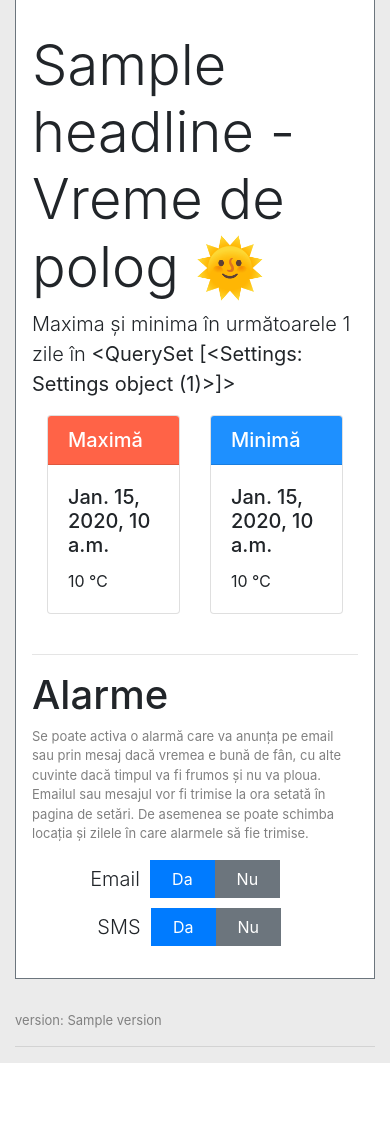
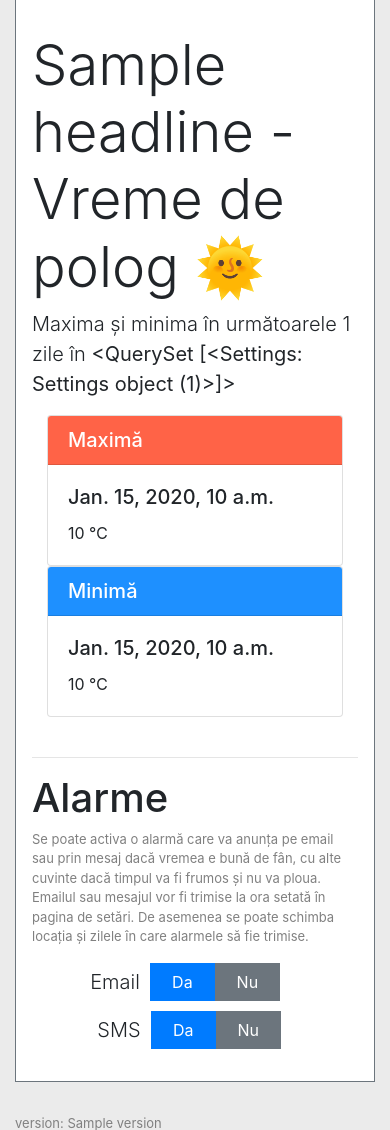
Before and after one commit to fdanci/home_weather, a Django app: template weather/templates/weather/index.html in a window 390 px wide. Shown: the part 83-1213 px from the top of the page. Before the commit the page ends 1146 px from the top, so only its background shows below. Run offline with Django 3.2, Linux system fonts and the light colour scheme; tables that the repository leaves empty hold one stand-in row (values such as "Sample post"); the template is opened without the code that fills it: values that come from a table or form of the project are taken from there, most other values are stand-ins (such as "Sample title", 1, 10 or a date in 2020); parts of the project's set-up code (start-up, migrations or seed data) failed here and were passed over; some libraries are stand-ins or nearby versions.

Commit message:
Fix mx/min responsiveness on small display

```diff
--- a/weather/templates/weather/index.html
+++ b/weather/templates/weather/index.html
@@ -11,8 +11,8 @@
     {% endif %}
     <p class="lead">Maxima și minima în următoarele {{ forecast_length }} zile în <b>{{ location }}</b></p>
     <div class="row mx-auto">
-        <div class="col">
-            <div class="card mx-auto" style="max-width:16rem; background-color:white;">
+        <div class="col-12 col-sm-6">
+            <div class="card mx-auto" style="max-width:20rem; background-color:white;">
                 <h5 class="card-header" style="background-color:Tomato; color:white;">Maximă</h5>
                 <div class="card-body">
                     <h5 class="card-title">{{ max_temperature_date }}</h5>
@@ -20,8 +20,8 @@
                 </div>
             </div>
         </div>
-        <div class="col">
-            <div class="card mx-auto" style="max-width:16rem; background-color:white;">
+        <div class="col-12 col-sm-6">
+            <div class="card mx-auto" style="max-width:20rem; background-color:white;">
                 <h5 class="card-header" style="background-color:DodgerBlue; color:white;">Minimă</h5>
                 <div class="card-body">
                     <h5 class="card-title">{{ min_temperature_date }}</h5>
```
